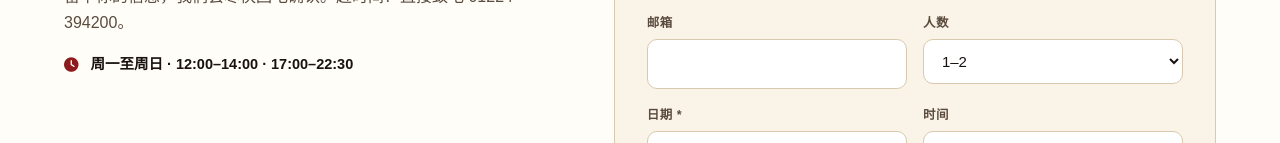
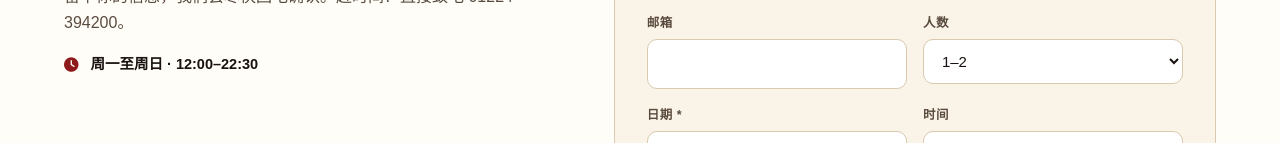
Before and after one commit to DragonCBL/14673-RoyalAsia, a plain HTML site: page index.html in a window 1280 px wide. Shown: the part 5791-5934 px from the top of the page. Drawn offline with nearby package versions, Linux system fonts and the light colour scheme; a web font is replaced by a local one.

```diff
--- a/index.html
+++ b/index.html
@@ -534,7 +534,7 @@ const I18N = {
  menuTitle:'完整菜单',menuSub:'按分类筛选；点击分类标题可展开/收起。所有菜品均不含米饭、面条或薯条。',
  menuNote:'面食可选粗面/细面、日式乌冬、拉面、河粉或米粉。大部分菜品含蒜、大豆、面筋、料酒与芝麻油；过敏请提前告知。',
  findTitle:'找到我们',visit:'到店自取',hours:'营业时间（每周 7 天）',call:'电话订购',beefNote:'我们只用 100% 苏格兰牛肉。',
- resTitle:'订位与自取',resText:'留下你的信息，我们会尽快回电确认。赶时间？直接致电 01224 394200。',resHours:'周一至周日 · 12:00–14:00 · 17:00–22:30',
+ resTitle:'订位与自取',resText:'留下你的信息，我们会尽快回电确认。赶时间？直接致电 01224 394200。',resHours:'周一至周日 · 12:00–22:30',
  fName:'姓名 *',fPhone:'电话 *',fMail:'邮箱',fPeople:'人数',fDate:'日期 *',fTime:'时间',fNote:'特殊需求',fPlaceholder:'如：过敏原、外卖还是堂食…',fSubmit:'提交预约',
  footAbout:'地道英式中餐 · 100% 苏格兰牛肉 · 每日新鲜现做。',footVisit:'到访',footHours:'营业时间',foot7:'每周 7 天营业',copy:'保留所有权利'},
  en:{brandCn:'ROYAL ASIA',navHome:'Home',navFeat:'Signature',navAbout:'About',navMenu:'Menu',navBook:'Book',
```
